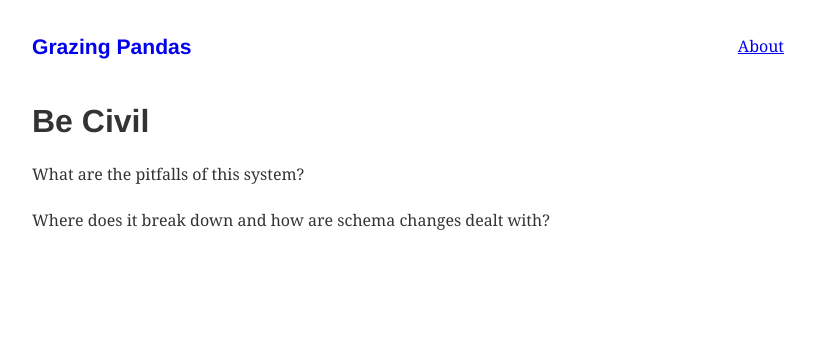
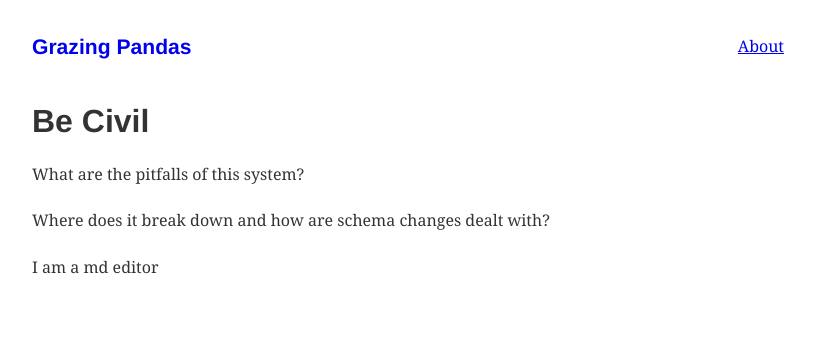
Before and after one commit to tacitus/gatsby-test, a Gatsby site: page /dsadsa in a window 1280 px wide. Shown: the whole page, without its empty margins (232-1047 px from the left). Built offline with nearby package versions, Linux system fonts and the light colour scheme; Gatsby itself is replaced by a stand-in of ours; some packages are replaced by stand-ins of ours.

Commit message:
Update Pages “dsadsa”

```diff
--- a/src/pages/dsadsa.md
+++ b/src/pages/dsadsa.md
@@ -6,3 +6,7 @@ date: 2018-12-08T07:54:34.419Z
 What are the pitfalls of this system?
 
 Where does it break down and how are schema changes dealt with?
+
+
+
+I am a md editor
```
